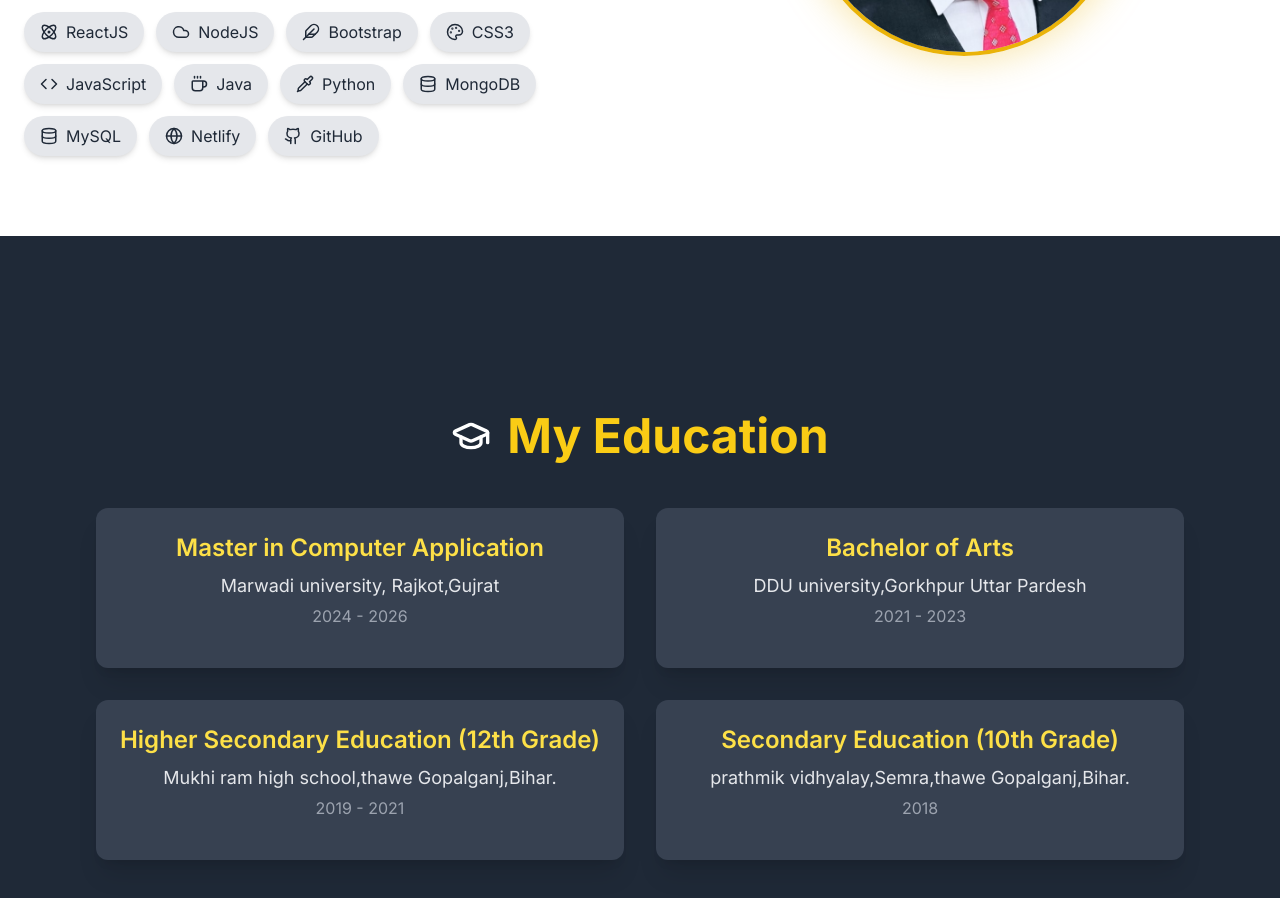
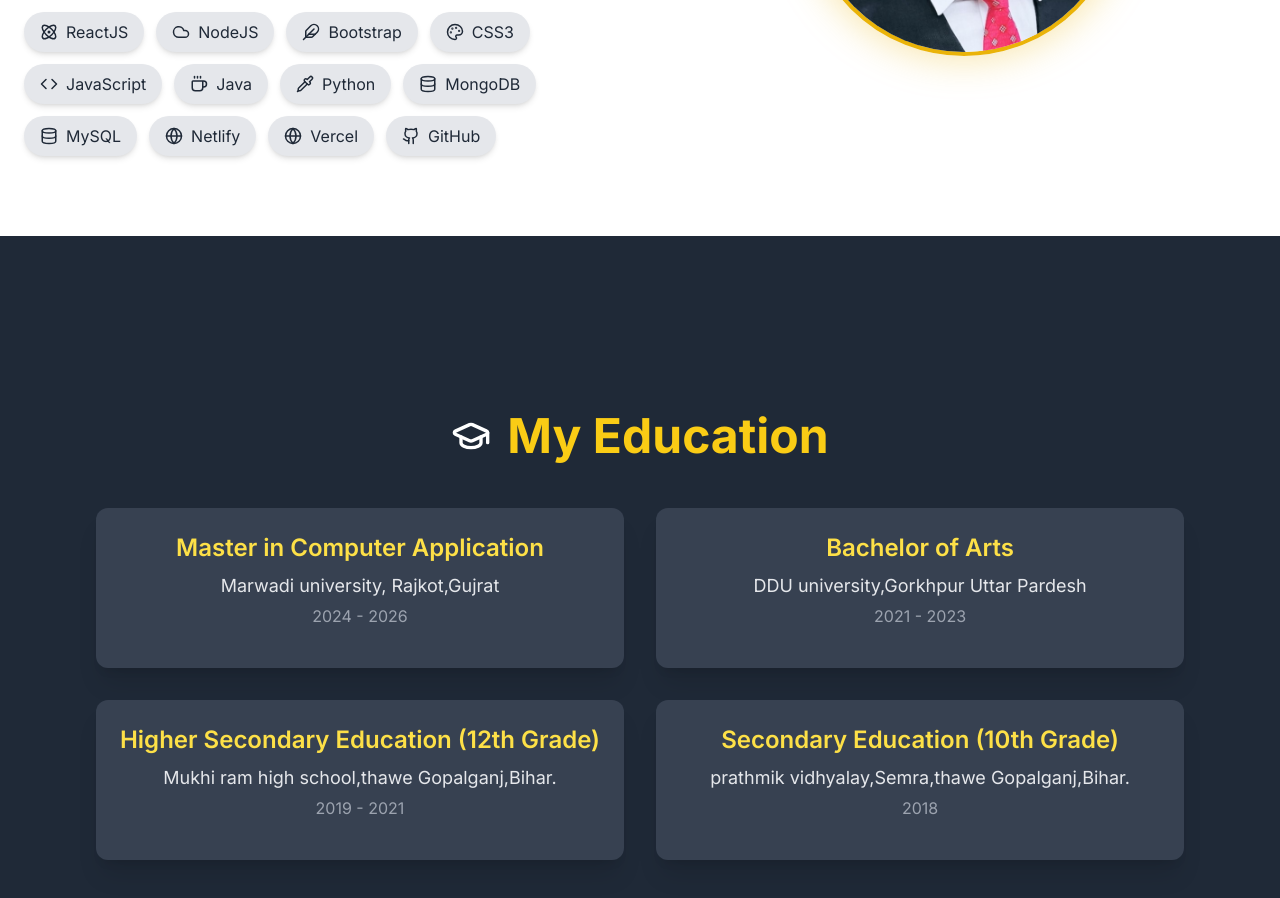
Before and after one commit to Alokkumar0012/My-portfolio, a React (Vite) app: page / in a window 1280 px wide. Shown: the part 1420-2318 px from the top of the page. Built offline with nearby package versions, Linux system fonts and the light colour scheme.

Commit message:
About.jsx

```diff
--- a/src/components/About.jsx
+++ b/src/components/About.jsx
@@ -53,6 +53,7 @@
     { name: "MongoDB", icon: Database },
     { name: "MySQL", icon: Database },
     { name: "Netlify", icon: Globe },
+    { name: "Vercel", icon: Globe },
     { name: "GitHub", icon: Github },
   ];
 
```
